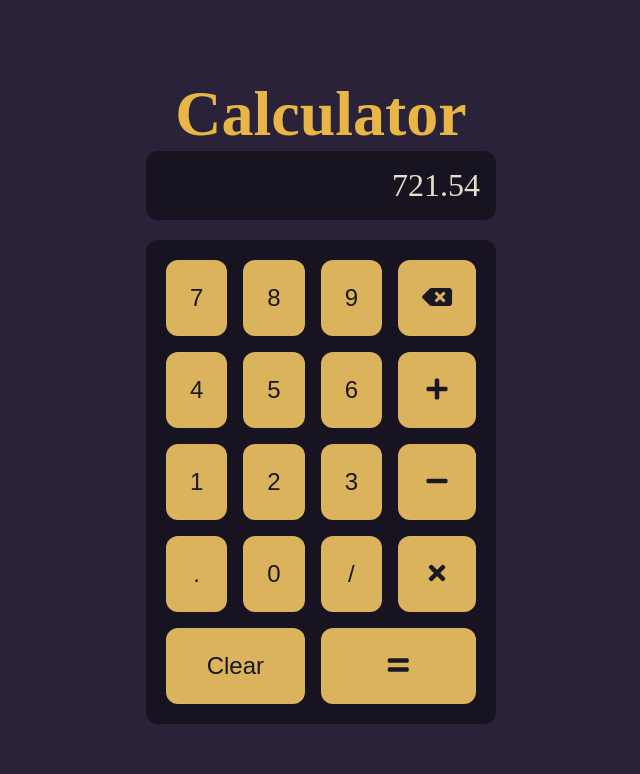
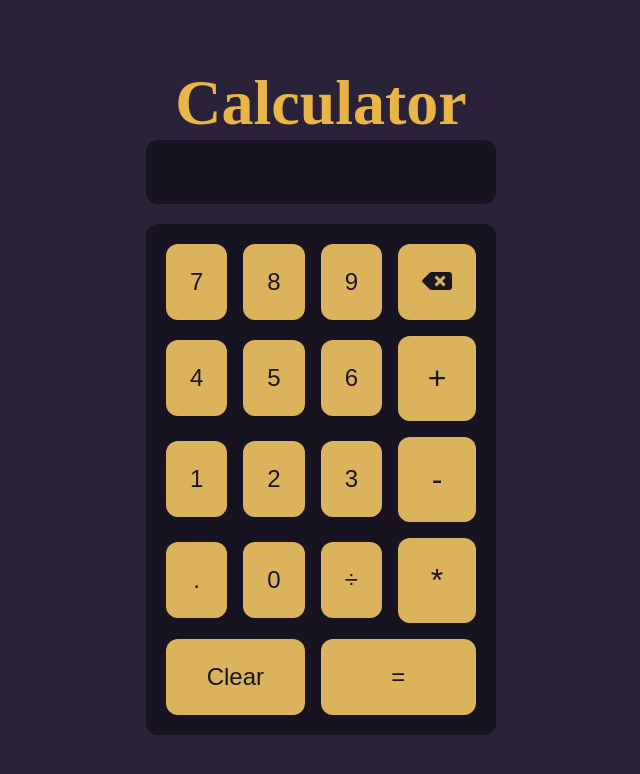
Before and after one commit to JoshuahBoardman/Basic-Calculator-App, a plain HTML site: page index.html in a window 1280 px wide. Shown: the whole page, without its empty margins (319-959 px from the left). Drawn offline with Linux system fonts and the light colour scheme; a web font is replaced by a local one.

Commit message:
Updated html and css to work better with the js

```diff
--- a/index.html
+++ b/index.html
@@ -16,36 +16,32 @@
     <div class="content-wrapper">
         <div class="calculator">
             <h1 class="title">Calculator</h1>
-            <div class="display">721.54</div>
-            <div class="calculator-buttons">
-                <button class="btn btn-7">7</button>
-                <button class="btn btn-8">8</button>
-                <button class="btn btn-9">9</button>
-                <button class="btn btn-back">
-                    <i class="fas fa-backspace"></i>
+            <div class="display">
+                <div class="previous-number" id="previous-number"></div>
+                <div class="current-number" id="current-number"></div>
+            </div>
+            <div class="calculator-buttons"
+            id="calculator-buttons">
+                <button class="btn btn-7" data-number>7</button>
+                <button class="btn btn-8" data-number>8</button>
+                <button class="btn btn-9" data-number>9</button>
+                <button class="btn btn-back" data-back>
+                    <i class="fas fa-backspace btn-back"></i>
                 </button>
-                <button class="btn btn-4">4</button>
-                <button class="btn btn-5">5</button>
-                <button class="btn btn-6">6</button>
-                <button class="btn btn-plus">
-                    <i class="fas fa-plus"></i>
-                </button>
-                <button class="btn btn-1">1</button>
-                <button class="btn btn-2">2</button>
-                <button class="btn btn-3">3</button>
-                <button class="btn btn-minus">
-                    <i class="fas fa-minus"></i>
-                </button>
-                <button class="btn btn-decimal">.</button>
-                <button class="btn btn-0">0</button>
-                <button class="btn btn-slash">/</button>
-                <button class="btn btn-times">
-                    <i class="fas fa-times"></i>
-                </button>
-                <button class="btn btn-clear">Clear</button>
-                <button class="btn btn-equals">
-                    <i class="fas fa-equals"></i>
-                </button>
+                <button class="btn btn-4" data-number>4</button>
+                <button class="btn btn-5" data-number>5</button>
+                <button class="btn btn-6" data-number>6</button>
+                <button class="btn btn-plus" data-operator>+</button>
+                <button class="btn btn-1" data-number>1</button>
+                <button class="btn btn-2" data-number>2</button>
+                <button class="btn btn-3" data-number>3</button>
+                <button class="btn btn-minus" data-operator>-</button>
+                <button class="btn btn-decimal" data-number>.</button>
+                <button class="btn btn-0" data-number>0</button>
+                <button class="btn btn-devide" data-operator>÷</button>
+                <button class="btn btn-times" data-operator>*</button>
+                <button class="btn btn-clear" data-clear>Clear</button>
+                <button class="btn btn-equals" data-equals>=</button>
             </div>
         </div>
     </div>
--- a/style.css
+++ b/style.css
@@ -28,6 +28,7 @@ body {
     flex-direction: column;
     justify-content: center;
     align-items: center;
+    max-width: 350px;
 }
 
 /* Typography */
@@ -42,16 +43,28 @@ body {
 /* Layout */
 
 .display {
-    font-size: 2rem;
     background-color: #171320;
     border: 0;
     border-radius: .75rem;
     display: flex;
-    justify-content: right;
-    align-items: center;
+    flex-direction: column;
+    justify-content: space-around;
+    align-items: flex-end;
     width: 100%;
-    padding: 1rem;
+    padding-right: 1rem;
+    padding: .5rem 1rem;
     margin-bottom: 1.25rem;
+    min-height: 4rem;
+    word-wrap: break-word;
+    word-break: break-all;
+}
+
+.display .previous-number {
+    font-size: 1.5rem;
+}
+
+.display .current-number {
+    font-size: 2.5rem;
 }
 
 .calculator-buttons {
@@ -62,9 +75,11 @@ body {
     "btn-7 btn-8 btn-9 btn-back"
     "btn-4 btn-5 btn-6 btn-plus"
     "btn-1 btn-2 btn-3 btn-minus"
-    "btn-decimal btn-0 btn-slash btn-times"
+    "btn-decimal btn-0 btn-devide btn-times"
     "btn-clear btn-clear btn-equals btn-equals";
     gap: 1rem;
+    justify-content: center;
+    align-items: center;
     width: 100%;
     padding: 1.25rem;
 }
@@ -87,6 +102,13 @@ body {
     transition-duration: .1s;
 }
 
+.calculator-buttons .btn-plus,
+.calculator-buttons .btn-minus,
+.calculator-buttons .btn-times,
+.calculator-buttons .btn-divide {
+    font-size: 2rem;
+}
+
 .calculator-buttons .btn-clear {
     grid-area: btn-clear;
 }
```
